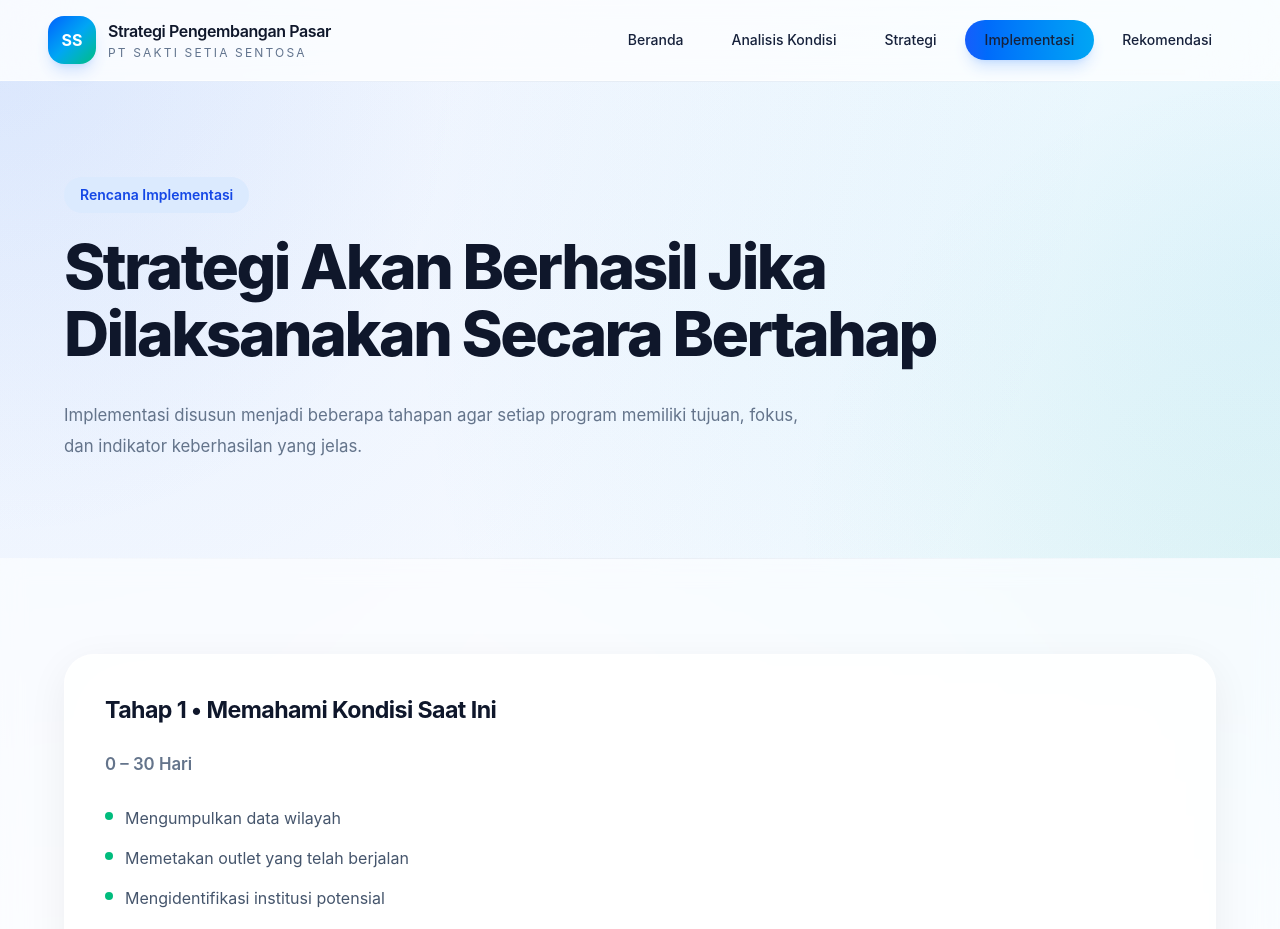
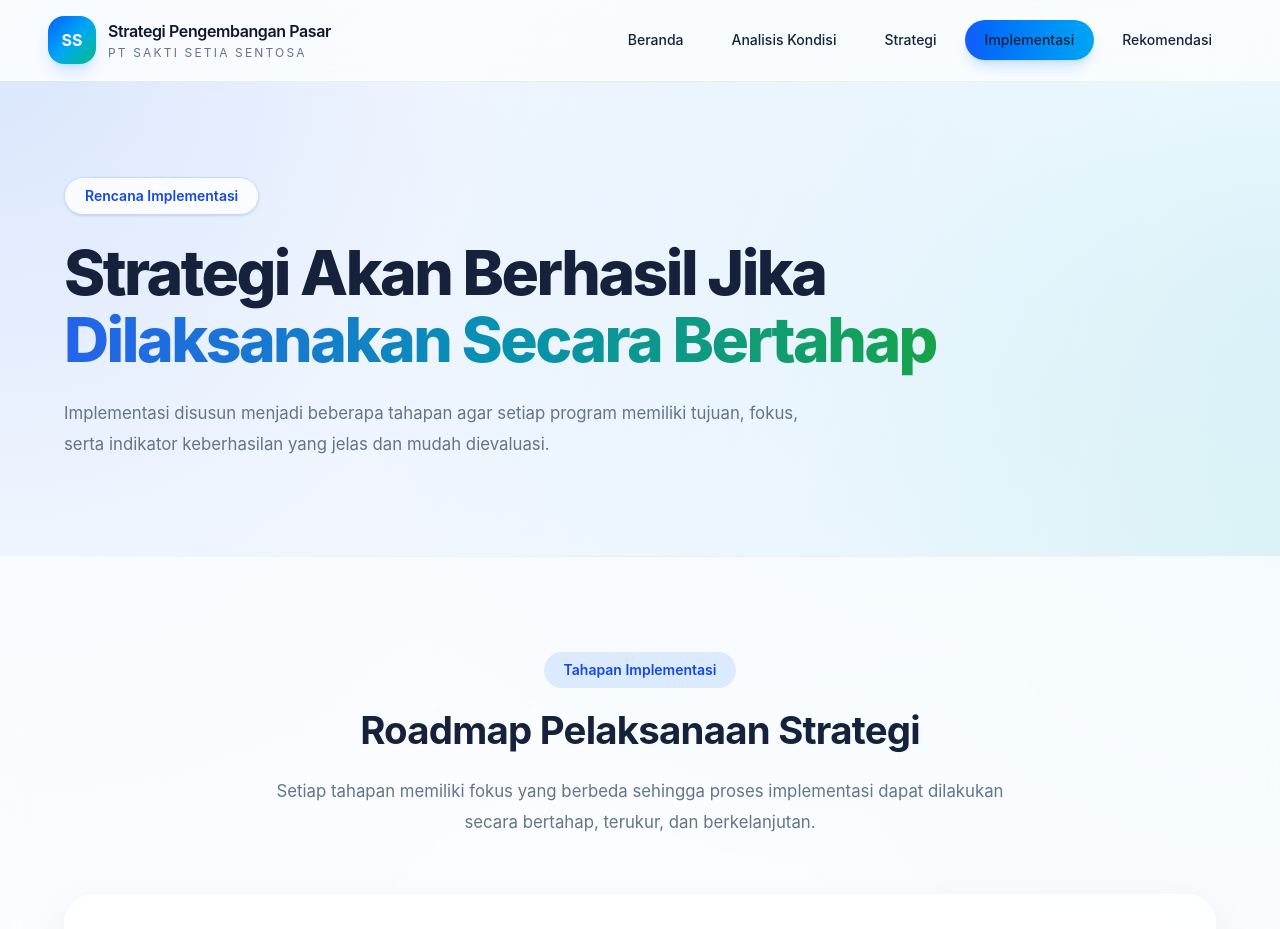
Before and after one commit to dawudsw0491-cell/market-strategy-presentation, a Next.js app: page /rencana-implementasi in a window 1280 px wide. Shown: the top 929 px of the page. Built offline with nearby package versions, Linux system fonts and the light colour scheme.

Commit message:
style: align implementation plan page with design system

```diff
--- a/app/rencana-implementasi/page.tsx
+++ b/app/rencana-implementasi/page.tsx
@@ -62,32 +62,59 @@ export default function RencanaImplementasiPage() {
       <Navbar />
 
       <main>
-        <Section background="gradient">
+        {/* Hero */}
+        <Section
+          background="gradient"
+          className="pt-14 lg:pt-20"
+        >
           <Container>
-            <span className="mb-5 inline-flex rounded-full bg-blue-100 px-4 py-2 text-sm font-semibold text-blue-700">
-              Rencana Implementasi
-            </span>
+            <div className="max-w-4xl">
+              <span className="inline-flex rounded-full border border-blue-200 bg-white/80 px-5 py-2 text-sm font-semibold text-blue-700 shadow-sm backdrop-blur">
+                Rencana Implementasi
+              </span>
 
-            <h1 className="max-w-4xl text-5xl font-extrabold leading-tight text-slate-900 lg:text-6xl">
-              Strategi Akan Berhasil Jika Dilaksanakan Secara Bertahap
-            </h1>
+              <h1 className="mt-6 max-w-4xl">
+                Strategi Akan Berhasil Jika
+                <span className="gradient-text">
+                  {" "}Dilaksanakan Secara Bertahap
+                </span>
+              </h1>
 
-            <p className="mt-8 max-w-3xl text-xl leading-9 text-slate-600">
-              Implementasi disusun menjadi beberapa tahapan agar setiap program
-              memiliki tujuan, fokus, dan indikator keberhasilan yang jelas.
-            </p>
+              <p className="mt-6 max-w-3xl text-base leading-8 text-slate-600 lg:text-lg">
+                Implementasi disusun menjadi beberapa tahapan agar setiap
+                program memiliki tujuan, fokus, serta indikator keberhasilan
+                yang jelas dan mudah dievaluasi.
+              </p>
+            </div>
           </Container>
         </Section>
 
+        {/* Roadmap */}
         <Section background="white">
           <Container>
+            <div className="mx-auto mb-14 max-w-3xl text-center">
+              <span className="inline-flex rounded-full bg-blue-100 px-5 py-2 text-sm font-semibold text-blue-700">
+                Tahapan Implementasi
+              </span>
+
+              <h2 className="mt-5 font-semibold">
+                Roadmap Pelaksanaan Strategi
+              </h2>
+
+              <p className="mt-6 text-lg leading-8 text-slate-600">
+                Setiap tahapan memiliki fokus yang berbeda sehingga proses
+                implementasi dapat dilakukan secara bertahap, terukur, dan
+                berkelanjutan.
+              </p>
+            </div>
+
             <div className="grid gap-8">
               {roadmap.map((step) => (
                 <Card
                   key={step.phase}
                   title={`${step.phase} • ${step.title}`}
                 >
-                  <p className="mb-6 font-semibold text-blue-600">
+                  <p className="mb-6 text-sm font-semibold uppercase tracking-wide text-blue-600">
                     {step.duration}
                   </p>
 
@@ -97,7 +124,7 @@ export default function RencanaImplementasiPage() {
                         key={activity}
                         className="flex items-start gap-3"
                       >
-                        <span className="mt-2 h-2 w-2 rounded-full bg-emerald-500" />
+                        <span className="mt-2 h-2.5 w-2.5 shrink-0 rounded-full bg-gradient-to-r from-blue-600 to-emerald-500" />
 
                         <span className="leading-7 text-slate-600">
                           {activity}
```
